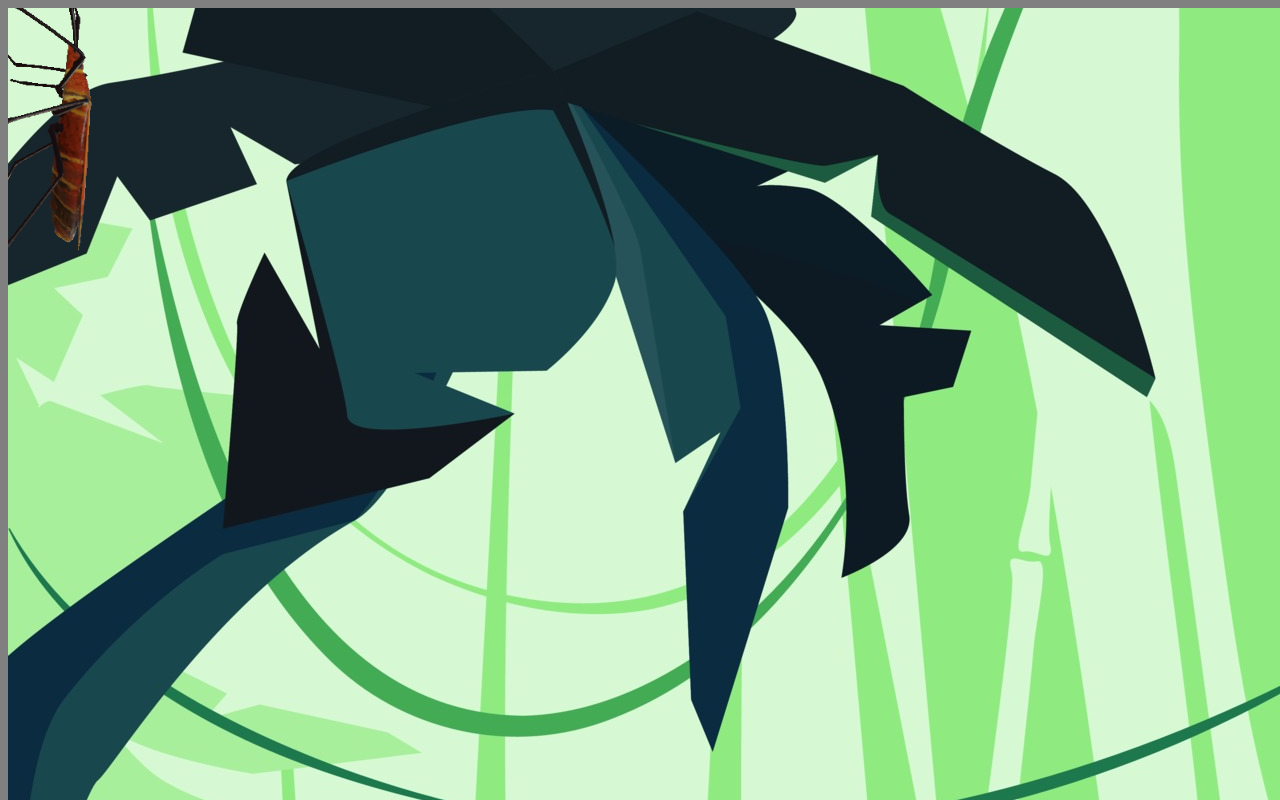
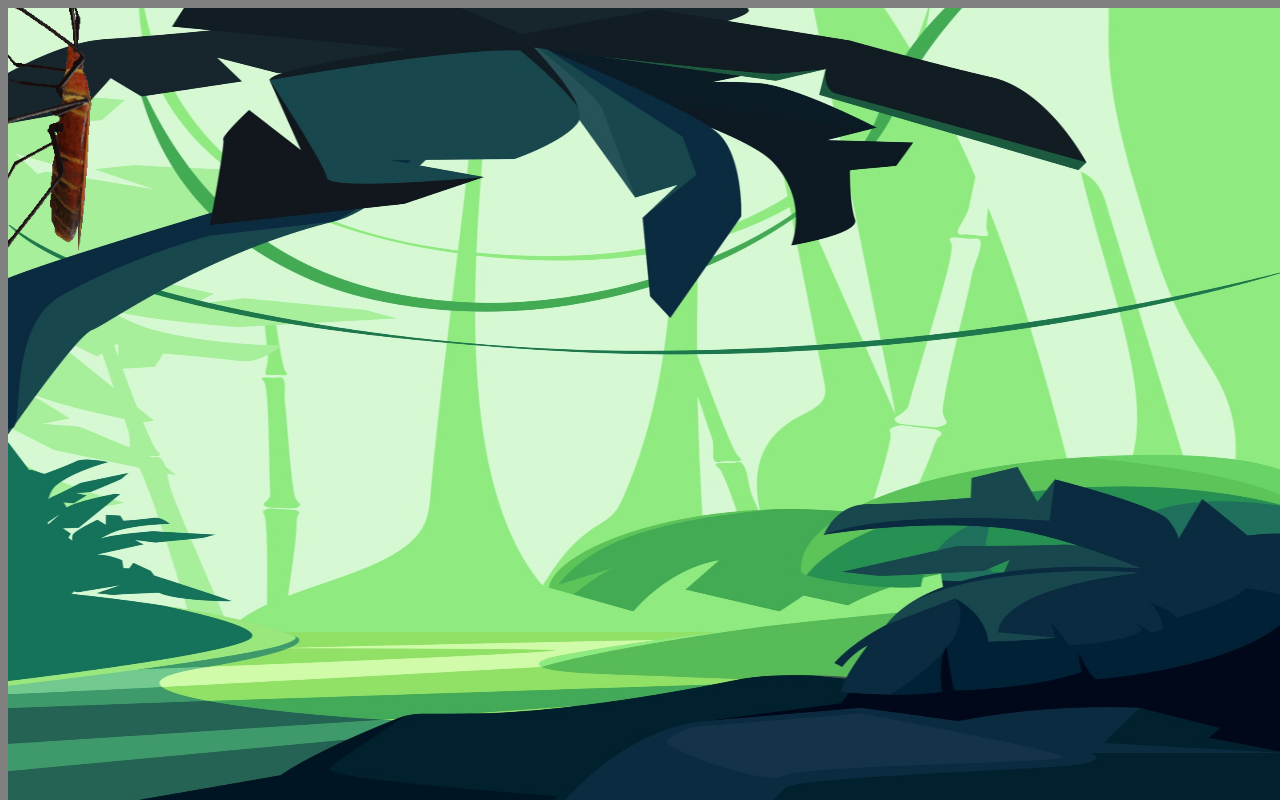
Before and after one commit to Lukasz-Pospiech/snake, a plain HTML site: page index.html in a window 1280 px wide. Drawn offline with Linux system fonts and the light colour scheme.

Commit message:
Update styles.css

```diff
--- a/styles.css
+++ b/styles.css
@@ -7,18 +7,14 @@ body {
     height: 100vh;
     position: fixed;
     overflow: hidden;
-    background-image: url("jungle.jpg");
-    background-repeat: no-repeat;
-    background-size: cover;
 }
 
-
-/* #jungleJPG {
-    width: 100%;
-    height: 100%;
+#jungleJPG {
+    width: 100vw;
+    height: 100vh;
     position: absolute;
     visibility: visible;
-} */
+}
 
 /* #snakeGIF {
     position: absolute;
```
